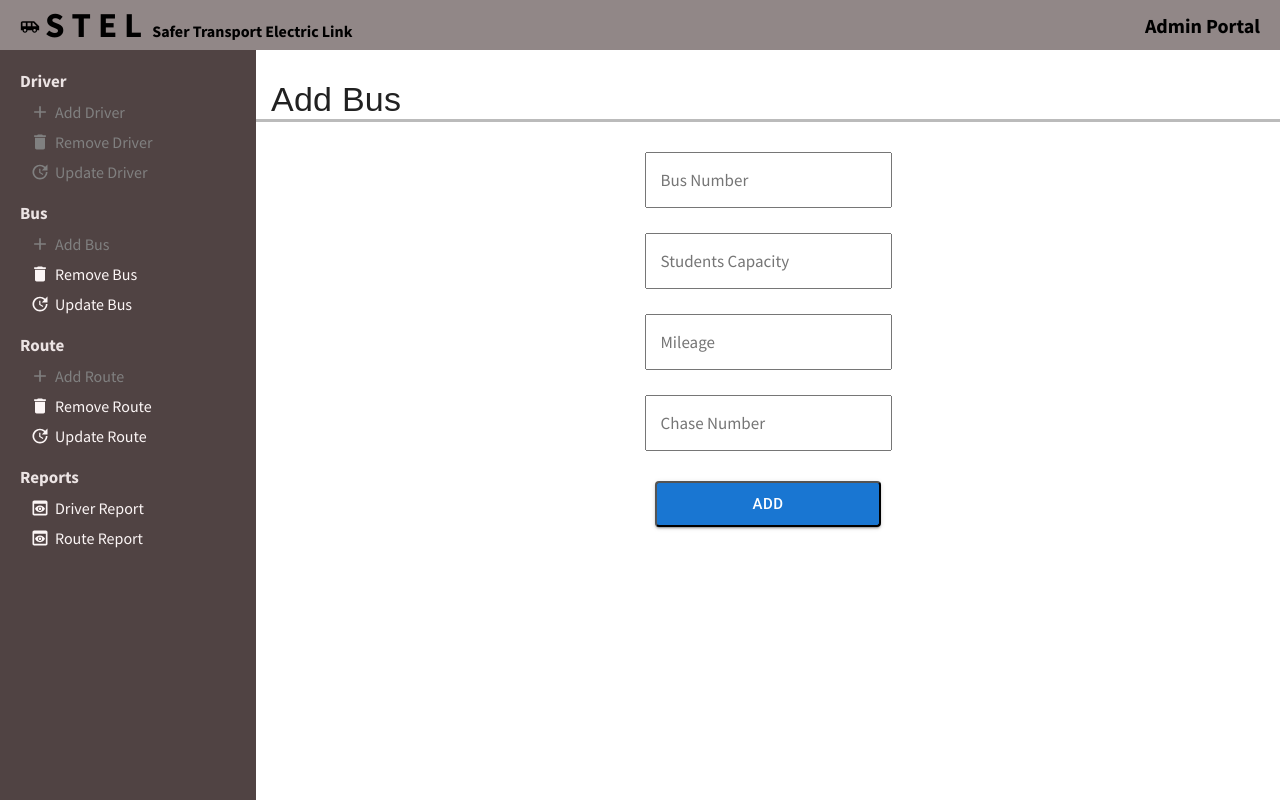
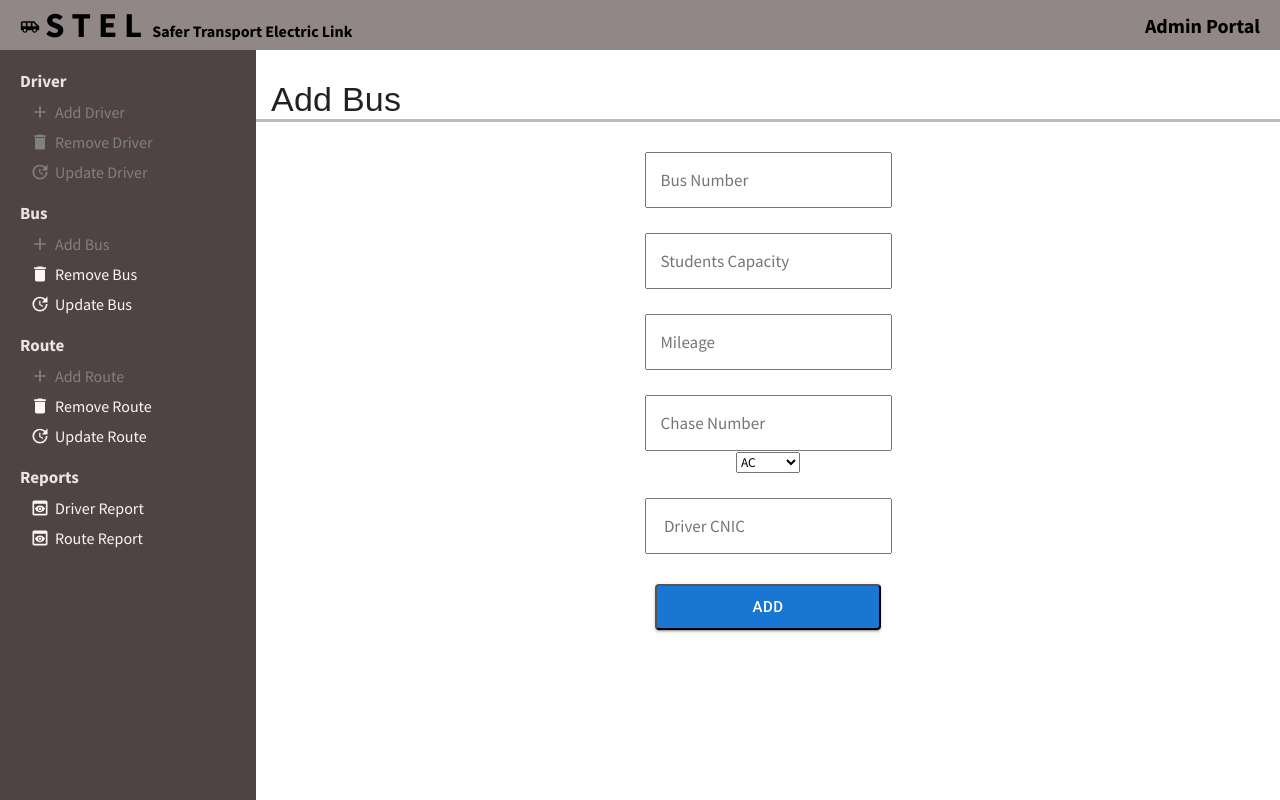
Before and after one commit to Sumran99/FYP21-STEL-WEB, a React (Create React App) app: page /addbus in a window 1280 px wide. Built offline with nearby package versions, Linux system fonts and the light colour scheme.

Commit message:
ADD BUS added

```diff
--- a/src/components/pages/AddBus.jsx
+++ b/src/components/pages/AddBus.jsx
@@ -6,12 +6,13 @@ export default function AddBus() {
   const [capacity, setCapacity] = useState("");
   const [mileadge, setMileadge] = useState("");
   const [chasenumber, setChasenumber] = useState("");
-
+  const [ac, setac] = useState("");
+  const [cnic, setcnic] = useState("");
 
   return (
     <div className="BUSconatiner">
       <h1 className="heading">Add Bus</h1>
-      <div class="solid"/>
+      <div class="solid" />
       <div className="Textarea">
         <input
           className="textarea"
@@ -31,11 +32,15 @@ export default function AddBus() {
             setCapacity(e.target.value);
           }}
         ></input>
-        <input className="textarea" placeholder="Mileage" type={Text}
-        value={mileadge}
-        onChange={(e) => {
-          setMileadge(e.target.value);
-        }}></input>
+        <input
+          className="textarea"
+          placeholder="Mileage"
+          type={Text}
+          value={mileadge}
+          onChange={(e) => {
+            setMileadge(e.target.value);
+          }}
+        ></input>
         <input
           className="textarea"
           placeholder="Chase Number"
@@ -45,6 +50,19 @@ export default function AddBus() {
             setChasenumber(e.target.value);
           }}
         ></input>
+        <select value={ac}>
+          <option>AC</option>
+          <option>NoN AC</option>
+        </select>
+        <input
+          className="textarea"
+          placeholder=" Driver CNIC"
+          type={Text}
+          value={cnic}
+          onChange={(e) => {
+            setcnic(e.target.value);
+          }}
+        ></input>
         <button className="Button">Add</button>
       </div>
     </div>
```
